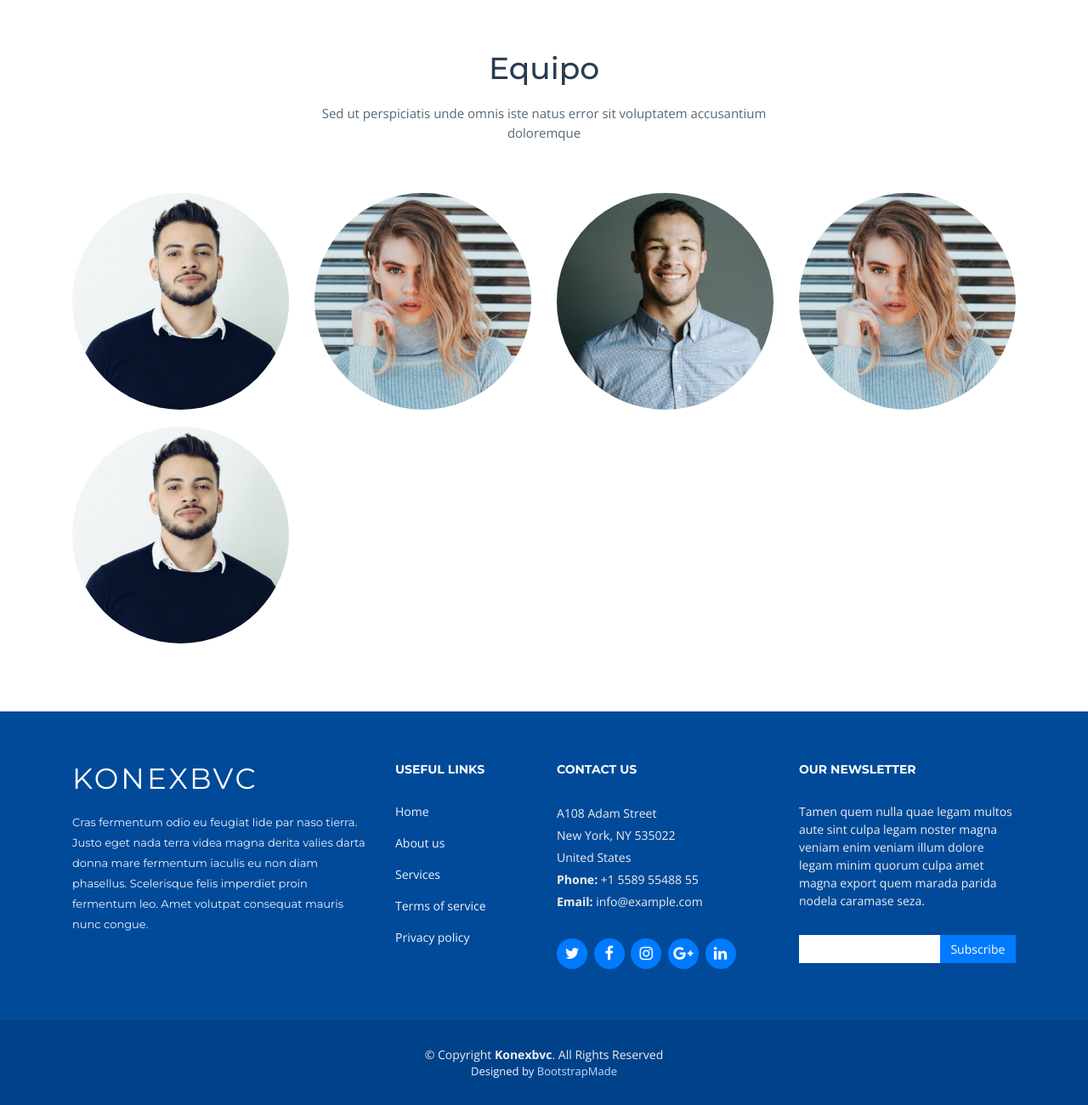
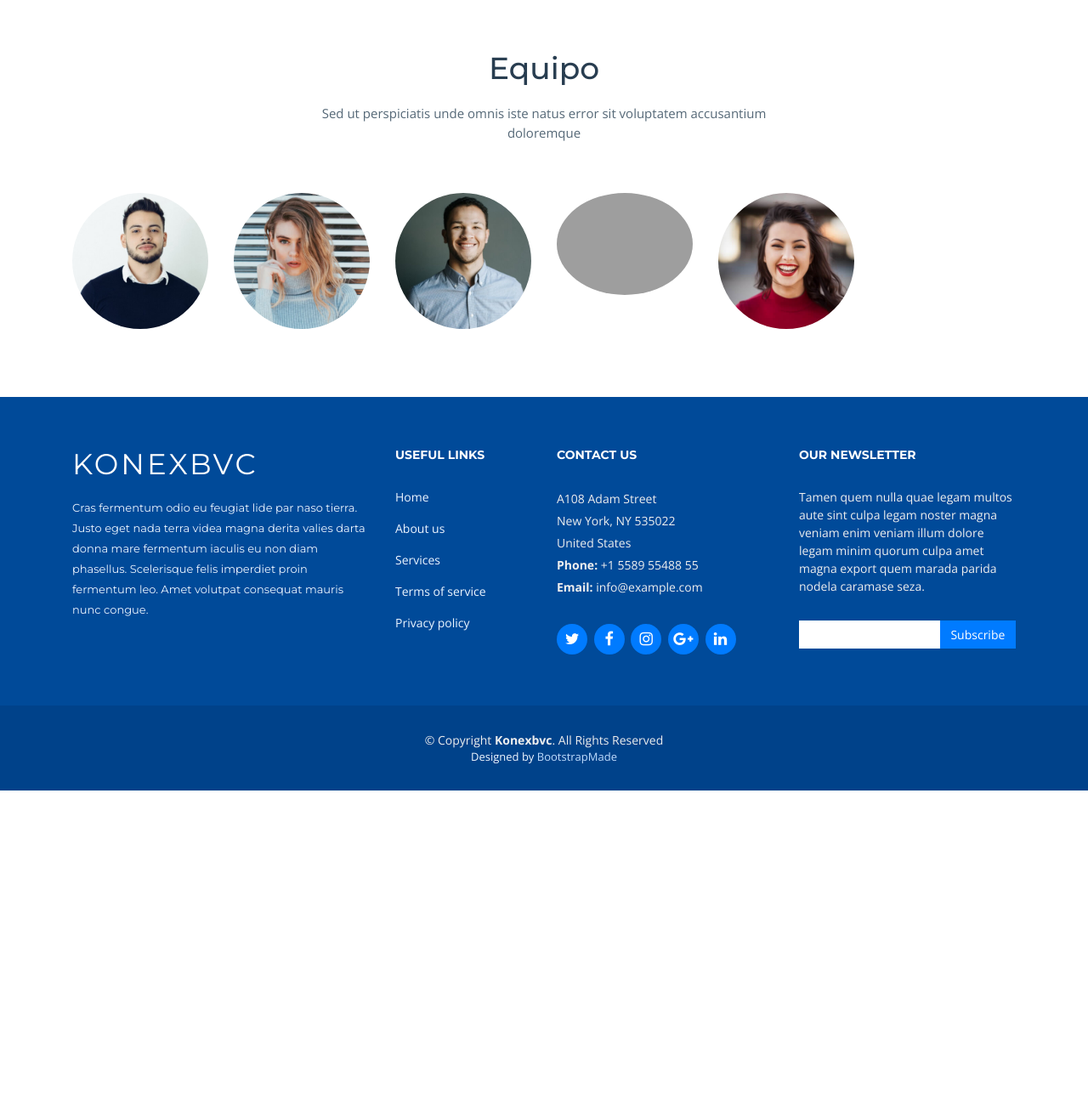
Before and after one commit to jwsanabria/KonexbvcApp, a Django app: page /tramites/ in a window 1280 px wide. Shown: the part 2685-3985 px from the top of the page at 85% size. After the commit the page ends 3615 px from the top, so only its background shows below. Run offline with Django 3.2, Linux system fonts and the light colour scheme; some libraries are stand-ins or nearby versions; grey boxes are pictures that could not be loaded.

Commit message:
requerimientos

```diff
--- a/tramites/templates/tramites/index.html
+++ b/tramites/templates/tramites/index.html
@@ -226,7 +226,7 @@
 
         <div class="row">
 
-          <div class="col-lg-3 col-md-6" data-aos="zoom-out" data-aos-delay="100">
+          <div class="col-lg-2 col-md-6" data-aos="zoom-out" data-aos-delay="100">
             <div class="member">
               <img src="{% static 'assets/img/team-1.jpg' %}" class="img-fluid" alt="">
               <div class="member-info">
@@ -244,7 +244,7 @@
             </div>
           </div>
 
-          <div class="col-lg-3 col-md-6" data-aos="zoom-out" data-aos-delay="300">
+          <div class="col-lg-2 col-md-6" data-aos="zoom-out" data-aos-delay="300">
             <div class="member">
               <img src="{% static 'assets/img/team-2.jpg' %}" class="img-fluid" alt="">
               <div class="member-info">
@@ -262,7 +262,7 @@
             </div>
           </div>
 
-          <div class="col-lg-3 col-md-6" data-aos="zoom-out" data-aos-delay="300">
+          <div class="col-lg-2 col-md-6" data-aos="zoom-out" data-aos-delay="300">
             <div class="member">
               <img src="{% static 'assets/img/team-3.jpg' %}" class="img-fluid" alt="">
               <div class="member-info">
@@ -280,9 +280,9 @@
             </div>
           </div>
 
-          <div class="col-lg-3 col-md-6" data-aos="zoom-out" data-aos-delay="400">
+          <div class="col-lg-2 col-md-6" data-aos="zoom-out" data-aos-delay="400">
             <div class="member">
-              <img src="{% static 'assets/img/team-2.jpg' %}" class="img-fluid" alt="">
+              <img src="{% static 'assets/img/team-6.jpg' %}" class="img-fluid" alt="">
               <div class="member-info">
                 <div class="member-info-content">
                   <h4>Boris Jimenez</h4>
@@ -299,9 +299,9 @@
           </div>
 
 
-          <div class="col-lg-3 col-md-6" data-aos="zoom-out" data-aos-delay="300">
+          <div class="col-lg-2 col-md-6" data-aos="zoom-out" data-aos-delay="300">
             <div class="member">
-              <img src="{% static 'assets/img/team-1.jpg' %}" class="img-fluid" alt="">
+              <img src="{% static 'assets/img/team-4.jpg' %}" class="img-fluid" alt="">
               <div class="member-info">
                 <div class="member-info-content">
                   <h4>Manuel Veloza</h4>
```
